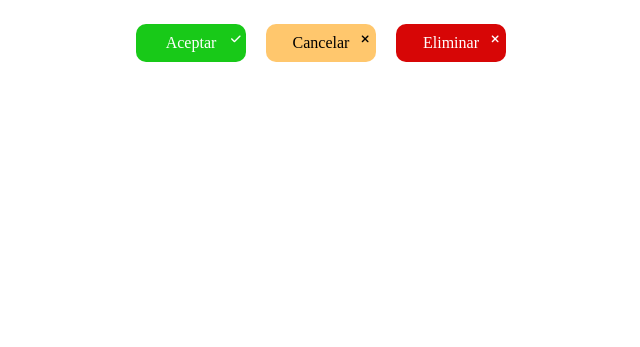
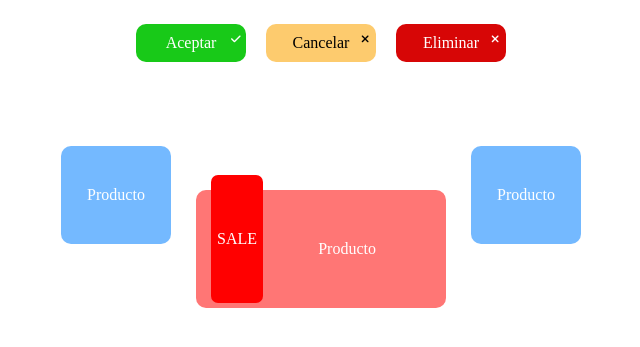
Before and after one commit to ivansandoval201919-ai/programacionFullstack-UTU-2026, a PHP site: page /Clases/Ejercicio6/index.html in a window 1280 px wide. Shown: the top 347 px of the page, without its empty margins (319-959 px from the left). Run offline with PHP 8.4, Linux system fonts and the light colour scheme.

Commit message:
feat: create initial layout and styling for exercise 6 components

```diff
--- a/Clases/Ejercicio6/index.html
+++ b/Clases/Ejercicio6/index.html
@@ -14,6 +14,13 @@
         <div class="decline"><div class="icon"><i class="fa-solid fa-xmark"></i></div>Cancelar</div>
         <div class="delete"><div class="icon"><i class="fa-solid fa-xmark"></i></div>Eliminar</div>
     </div>
-
+    <br>
+    <br>
+    <div class="container2">
+        <div class="product"><a href="">Producto</a></div>
+        <div class="sale">SALE</div>
+        <div class="product-big">Producto</div>
+        <div class="product"><a href="">Producto</a></div>
+    </div>
 </body>
 </html>
--- a/Clases/Ejercicio6/style.css
+++ b/Clases/Ejercicio6/style.css
@@ -33,7 +33,7 @@
     box-sizing: border-box;
 }
 .decline{
-    background-color: rgba(255, 179, 56, 0.735);
+    background-color: #FDCB6E;
     color: rgb(0, 0, 0);
     padding: 10px 20px;
     border-radius: 10px;
@@ -84,3 +84,49 @@
 .icon i{
     font-size: 11px;
 }
+.container2{
+    display: flex;
+    gap: 300px;
+    align-items: center;
+    padding: 24px;
+    justify-content: center;
+}
+a{
+    text-decoration: none;
+    color: white;
+}
+.product{
+    background-color: #74B9FF;
+    padding: 40px 20px;
+    border-radius: 10px;
+    text-align: center;
+    position: relative;
+    align-items: center;
+    width: 110px;
+    box-sizing: border-box;
+}
+.product-big{
+    background-color: #FF7675;
+    color: white;
+    padding: 50px 70px;
+    border-radius: 10px;
+    text-align: right;
+    position: absolute;
+    top: 190px;
+    width: 110px;
+
+}
+.sale{
+    background-color: rgb(255, 0, 0);
+    color: white;
+    padding: 55px 0px;
+    border-radius: 7px;
+    text-align: center;
+    position: absolute;
+    z-index: 1; /*sirve para que se ponga encima de los otros elementos*/
+    top: 175px;
+    left: 530px;
+    align-items: center;
+    width: 52px;
+    box-sizing: border-box;
+}
```
